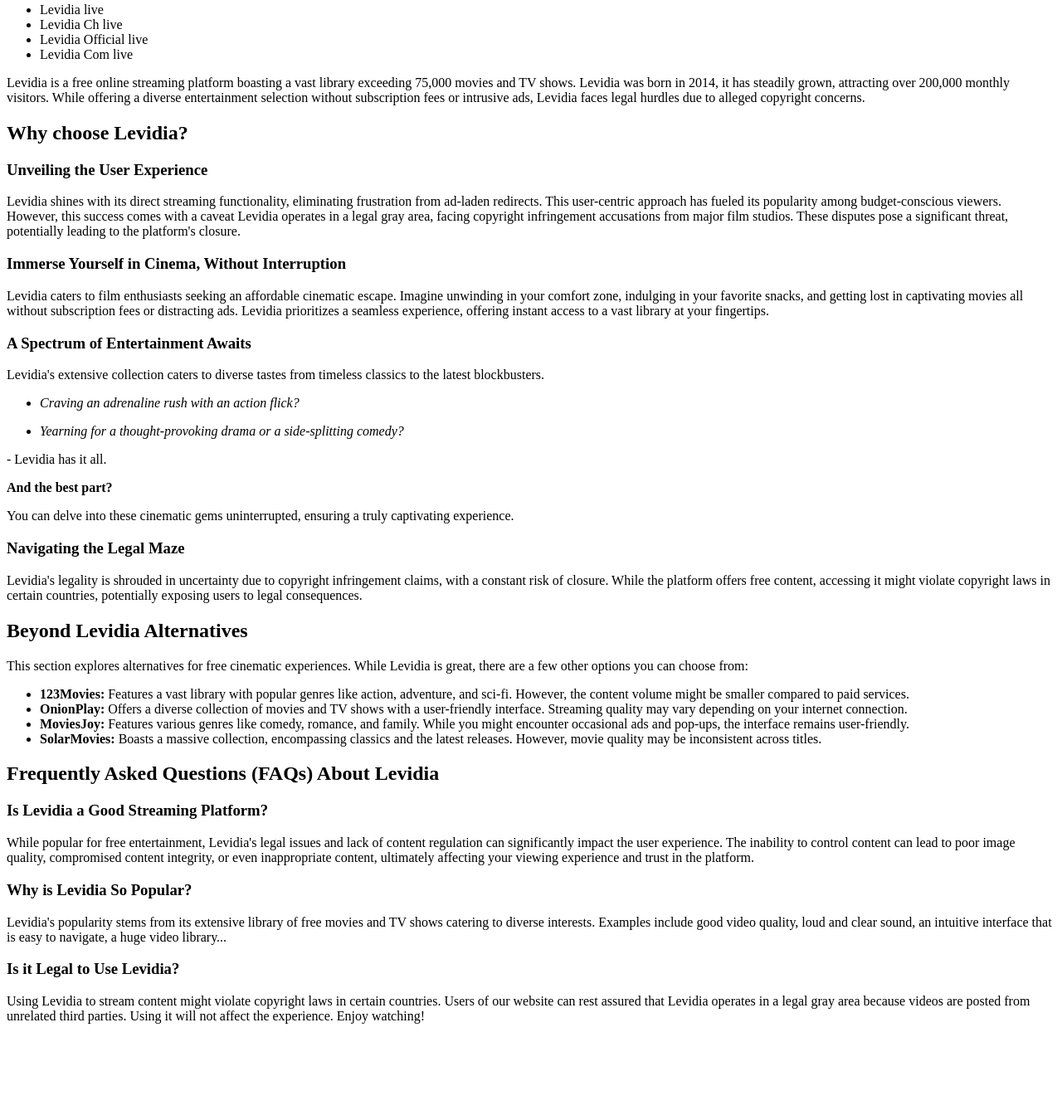
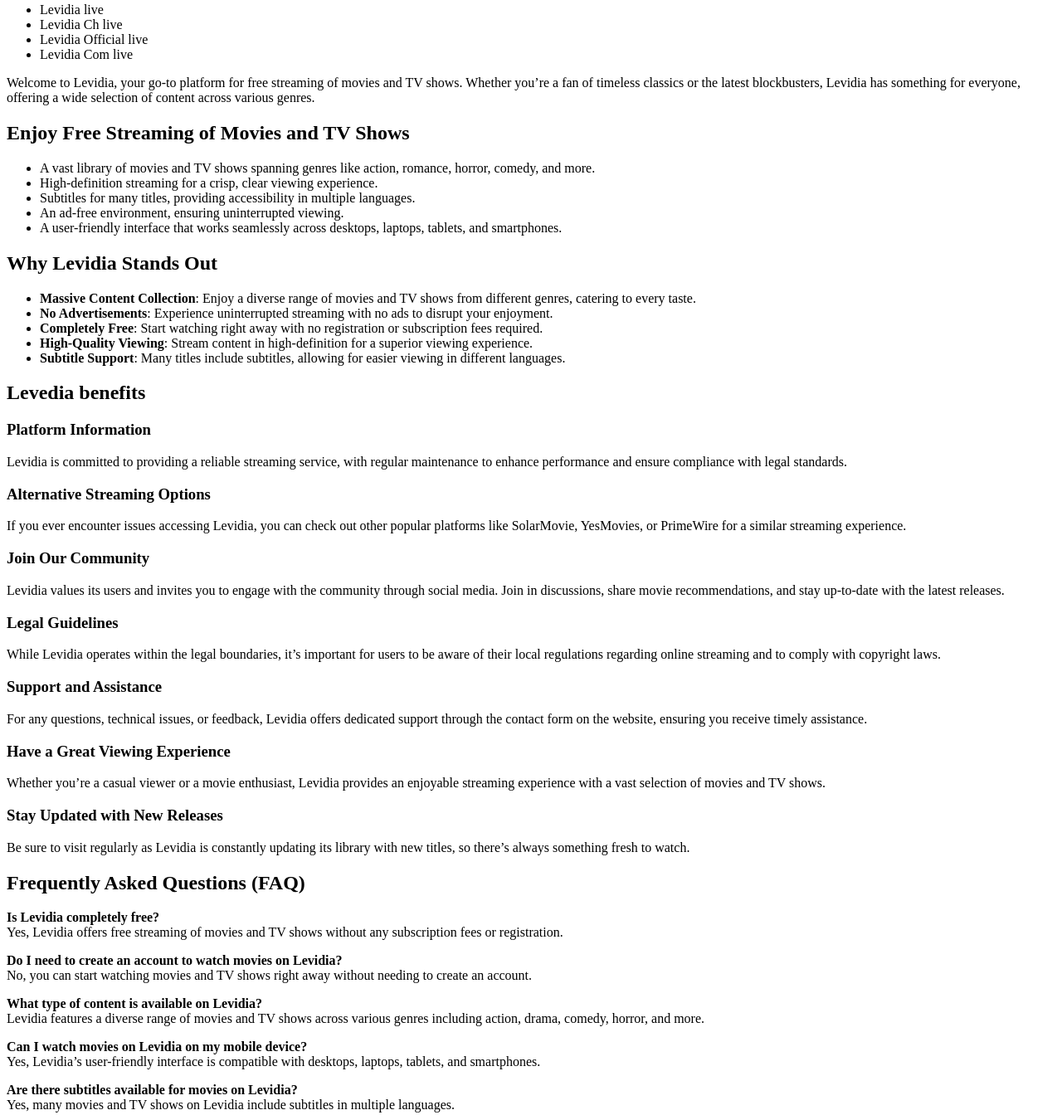
Before and after one commit to banhchungxau/levidia, a plain HTML site: page index.html in a window 1280 px wide. Shown: the part 174-1518 px from the top of the page at 83% size. Before the commit the page ends 1476 px from the top, so only its background shows below. Drawn offline with nearby package versions, Linux system fonts and the light colour scheme.

Commit message:
Update index.html

```diff
--- a/index.html
+++ b/index.html
@@ -3,17 +3,17 @@
 <head>
 	<meta http-equiv="Content-Type" content="text/html; charset=UTF-8">
 <meta http-equiv="content-language" content="en-us">
-<title>Levidia - Watch HD Movies and TV Shows Online Free</title>
-<meta name="description" content="Levidia is a free online streaming platform boasting a vast library exceeding 75,000 movies and TV shows. Watch movies on official site now!">
-<link rel="canonical" href="https://levidia-sh.pages.dev/" itemprop="url">
+<title>Levidia - Watch Free HD Movies and TV Shows Online</title>
+<meta name="description" content="Levidia is perfect for watching movies online for free, a huge library of over 70,000 titles is waiting for you to experience. Watch now!">
+<link rel="canonical" href="https://levidia-ch.netlify.app/" itemprop="url">
 <meta http-equiv="X-UA-Compatible" content="IE=edge,chrome=1">
 <meta name="viewport" content="width=device-width,minimum-scale=1,maximum-scale=1,user-scalable=no">
 <meta name="keywords" content="Levidia, levidia ch, Levidia movies, Levidia, Levidia series, online movies, movies online, Levidia.to, free movies online, watch movies online free, free hd movies, watch movies online">
-<link href="./index_files/css2" rel="stylesheet">
-<link rel="stylesheet" href="./index_files/bootstrap-icons.css">
-<link href="./index_files/style.css" rel="stylesheet">
+<link href="./css2" rel="stylesheet">
+<link rel="stylesheet" href="./bootstrap-icons.css">
+<link href="./style.css" rel="stylesheet">
 <meta name="msvalidate.01" content="B359F3FCB0FE19484A00C98186B61A24" />
-<meta property="og:image" content="https://levidia-sh.pages.dev/index_files/logo.png">
+<meta property="og:image" content="https://levidia-ch.netlify.app/logo.png">
 <script>document.addEventListener("DOMContentLoaded",function(){document.querySelectorAll(".viewnow").forEach(function(n){n.addEventListener("click",function(){window.location.href="https://freeonlinehd.site/levidia/"})})})</script>
 <style>
 </style>
@@ -22,7 +22,7 @@
 	<div class="content">
 	<div class="container">
 	<div class="header">
-	<img src="./index_files/logo.png" width="160" height="auto" alt="Levidia">
+	<img src="./logo.png" width="160" height="auto" alt="Levidia">
 	<h1>Levidia - Watch Movies and TV Shows Online Free</h1>
 	<p style="text-align: center;"><button class="button-87" role="button" onclick="window.open('https://freeonlinehd.site/levidia/', '_blank')">Visit Official Site</button></p>
 </div>
@@ -47,41 +47,45 @@
 </li>
 </ul>
 <div class="faq">
-<p>Levidia is a free online streaming platform boasting a vast library exceeding 75,000 movies and TV shows. Levidia was born in 2014, it has steadily grown, attracting over 200,000 monthly visitors. While offering a diverse entertainment selection without subscription fees or intrusive ads, Levidia faces legal hurdles due to alleged copyright concerns.</p>
-<h2>Why choose Levidia?</h2>
-<h3>Unveiling the User Experience</h3>
-<p>Levidia shines with its direct streaming functionality, eliminating frustration from ad-laden redirects. This user-centric approach has fueled its popularity among budget-conscious viewers. However, this success comes with a caveat Levidia operates in a legal gray area, facing copyright infringement accusations from major film studios. These disputes pose a significant threat, potentially leading to the platform's closure.</p>
-<h3>Immerse Yourself in Cinema, Without Interruption</h3>
-<p>Levidia caters to film enthusiasts seeking an affordable cinematic escape. Imagine unwinding in your comfort zone, indulging in your favorite snacks, and getting lost in captivating movies all without subscription fees or distracting ads. Levidia prioritizes a seamless experience, offering instant access to a vast library at your fingertips.</p>
-<h3>A Spectrum of Entertainment Awaits</h3>
-<p>Levidia's extensive collection caters to diverse tastes from timeless classics to the latest blockbusters.</p>
+<p>Welcome to Levidia, your go-to platform for free streaming of movies and TV shows. Whether you&rsquo;re a fan of timeless classics or the latest blockbusters, Levidia has something for everyone, offering a wide selection of content across various genres.</p>
+<h2>Enjoy Free Streaming of Movies and TV Shows</h2>
 <ul>
-<li><em>Craving an adrenaline rush with an action flick?</em></li>
+<li>A vast library of movies and TV shows spanning genres like action, romance, horror, comedy, and more.</li>
+<li>High-definition streaming for a crisp, clear viewing experience.</li>
+<li>Subtitles for many titles, providing accessibility in multiple languages.</li>
+<li>An ad-free environment, ensuring uninterrupted viewing.</li>
+<li>A user-friendly interface that works seamlessly across desktops, laptops, tablets, and smartphones.</li>
 </ul>
+<h2>Why Levidia Stands Out</h2>
 <ul>
-<li><em>Yearning for a thought-provoking drama or a side-splitting comedy?</em></li>
+<li><strong>Massive Content Collection</strong>: Enjoy a diverse range of movies and TV shows from different genres, catering to every taste.</li>
+<li><strong>No Advertisements</strong>: Experience uninterrupted streaming with no ads to disrupt your enjoyment.</li>
+<li><strong>Completely Free</strong>: Start watching right away with no registration or subscription fees required.</li>
+<li><strong>High-Quality Viewing</strong>: Stream content in high-definition for a superior viewing experience.</li>
+<li><strong>Subtitle Support</strong>: Many titles include subtitles, allowing for easier viewing in different languages.</li>
 </ul>
-<p>- Levidia has it all.</p>
-<p><strong>And the best part?</strong></p>
-<p>You can delve into these cinematic gems uninterrupted, ensuring a truly captivating experience.</p>
-<h3>Navigating the Legal Maze</h3>
-<p>Levidia's legality is shrouded in uncertainty due to copyright infringement claims, with a constant risk of closure. While the platform offers free content, accessing it might violate copyright laws in certain countries, potentially exposing users to legal consequences.</p>
-<h2>Beyond Levidia Alternatives</h2>
-<p>This section explores alternatives for free cinematic experiences. While Levidia is great, there are a few other options you can choose from:</p>
-<ul>
-<li><strong>123Movies:</strong> Features a vast library with popular genres like action, adventure, and sci-fi. However, the content volume might be smaller compared to paid services.</li>
-<li><strong>OnionPlay:</strong> Offers a diverse collection of movies and TV shows with a user-friendly interface. Streaming quality may vary depending on your internet connection.</li>
-<li><strong>MoviesJoy:</strong> Features various genres like comedy, romance, and family. While you might encounter occasional ads and pop-ups, the interface remains user-friendly.</li>
-<li><strong>SolarMovies:</strong> Boasts a massive collection, encompassing classics and the latest releases. However, movie quality may be inconsistent across titles.</li>
-</ul>
-<h2>Frequently Asked Questions (FAQs) About Levidia</h2>
-<h3>Is Levidia a Good Streaming Platform?</h3>
-<p>While popular for free entertainment, Levidia's legal issues and lack of content regulation can significantly impact the user experience. The inability to control content can lead to poor image quality, compromised content integrity, or even inappropriate content, ultimately affecting your viewing experience and trust in the platform.</p>
-<h3>Why is Levidia So Popular?</h3>
-<p>Levidia's popularity stems from its extensive library of free movies and TV shows catering to diverse interests. Examples include good video quality, loud and clear sound, an intuitive interface that is easy to navigate, a huge video library...</p>
-<h3>Is it Legal to Use Levidia?</h3>
-<p>Using Levidia to stream content might violate copyright laws in certain countries. Users of our website can rest assured that Levidia operates in a legal gray area because videos are posted from unrelated third parties. Using it will not affect the experience. Enjoy watching!</p>
-<p><br /><br /></p>
+<h2>Levedia benefits</h2>
+<h3>Platform Information</h3>
+<p>Levidia is committed to providing a reliable streaming service, with regular maintenance to enhance performance and ensure compliance with legal standards.</p>
+<h3>Alternative Streaming Options</h3>
+<p>If you ever encounter issues accessing Levidia, you can check out other popular platforms like SolarMovie, YesMovies, or PrimeWire for a similar streaming experience.</p>
+<h3>Join Our Community</h3>
+<p>Levidia values its users and invites you to engage with the community through social media. Join in discussions, share movie recommendations, and stay up-to-date with the latest releases.</p>
+<h3>Legal Guidelines</h3>
+<p>While Levidia operates within the legal boundaries, it&rsquo;s important for users to be aware of their local regulations regarding online streaming and to comply with copyright laws.</p>
+<h3>Support and Assistance</h3>
+<p>For any questions, technical issues, or feedback, Levidia offers dedicated support through the contact form on the website, ensuring you receive timely assistance.</p>
+<h3>Have a Great Viewing Experience</h3>
+<p>Whether you&rsquo;re a casual viewer or a movie enthusiast, Levidia provides an enjoyable streaming experience with a vast selection of movies and TV shows.</p>
+<h3>Stay Updated with New Releases</h3>
+<p>Be sure to visit regularly as Levidia is constantly updating its library with new titles, so there&rsquo;s always something fresh to watch.</p>
+<h2>Frequently Asked Questions (FAQ)</h2>
+<p><strong>Is Levidia completely free?</strong><strong><br /></strong>Yes, Levidia offers free streaming of movies and TV shows without any subscription fees or registration.</p>
+<p><strong>Do I need to create an account to watch movies on Levidia?</strong><strong><br /></strong>No, you can start watching movies and TV shows right away without needing to create an account.</p>
+<p><strong>What type of content is available on Levidia?</strong><strong><br /></strong>Levidia features a diverse range of movies and TV shows across various genres including action, drama, comedy, horror, and more.</p>
+<p><strong>Can I watch movies on Levidia on my mobile device?</strong><strong><br /></strong>Yes, Levidia&rsquo;s user-friendly interface is compatible with desktops, laptops, tablets, and smartphones.</p>
+<p><strong>Are there subtitles available for movies on Levidia?</strong><strong><br /></strong>Yes, many movies and TV shows on Levidia include subtitles in multiple languages.</p>
+<p><br /><br /><br /></p>
 </div>
 </div>
 </div>
```
